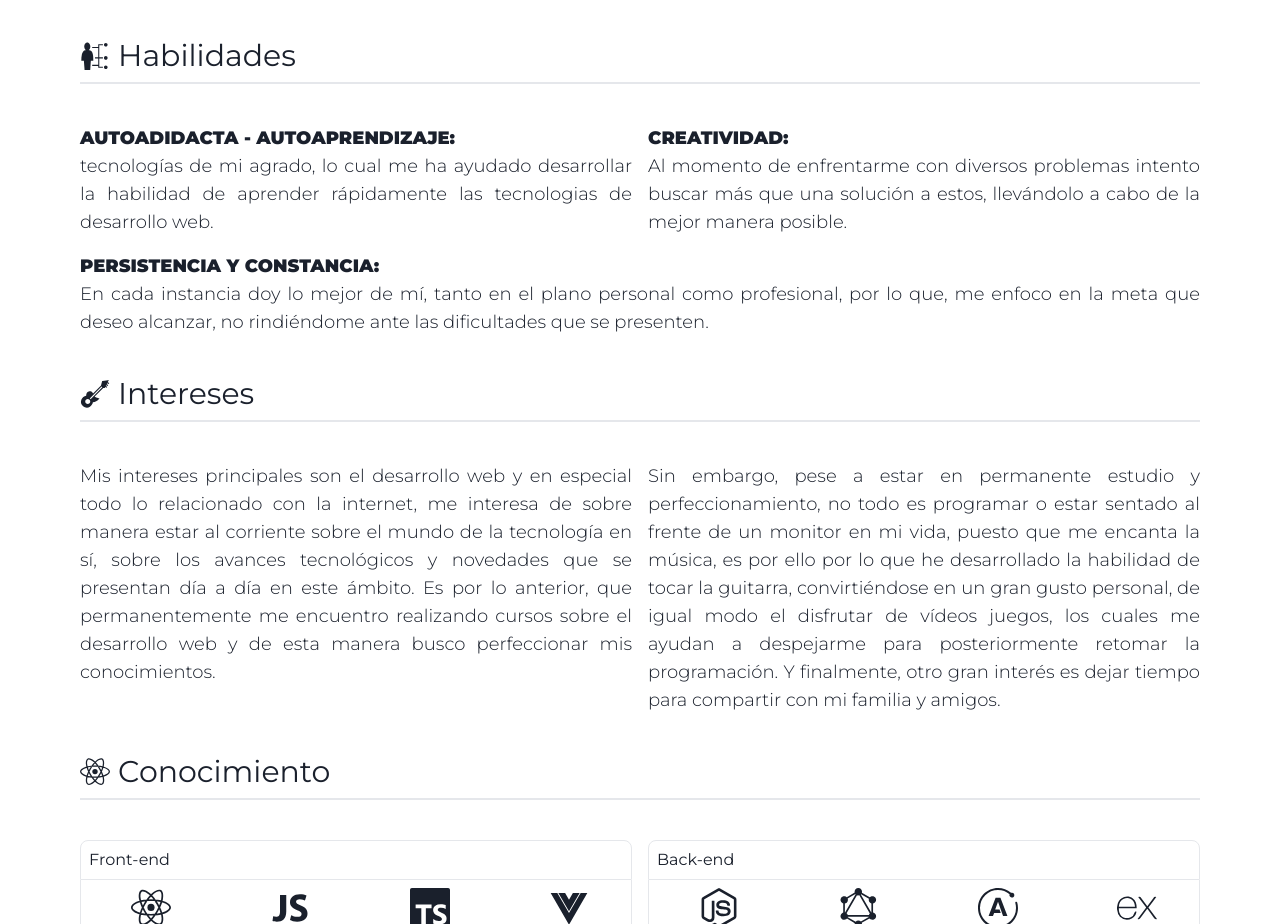
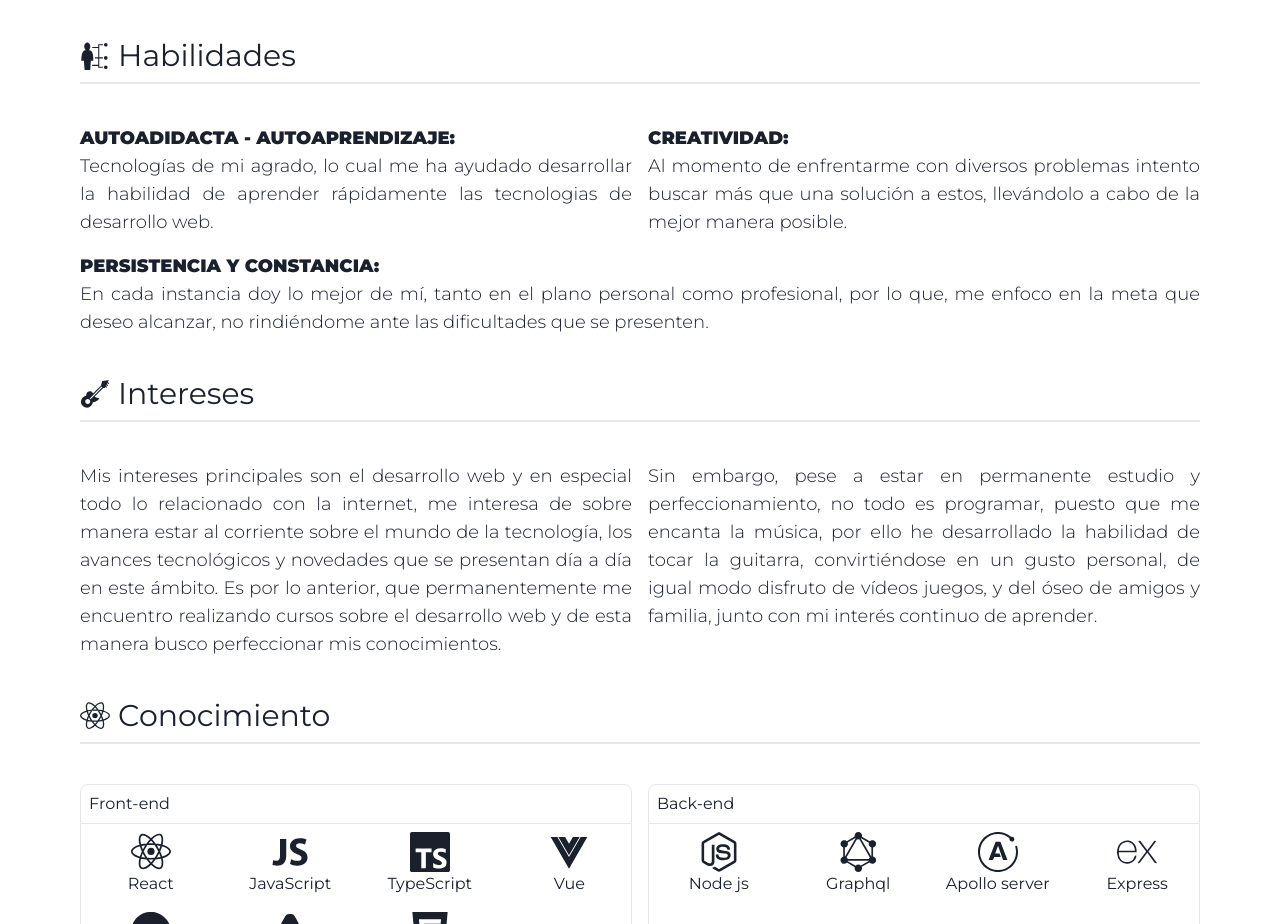
Before and after one commit to jonathanleivag/jonathanleivag, a Next.js app: page /sobre-mi in a window 1280 px wide. Shown: the part 1482-2406 px from the top of the page. Built offline with nearby package versions, Linux system fonts and the light colour scheme; no server answers.

Commit message:
Modificación de intereses

```diff
--- a/components/pages/aboutMe/AboutMeInterestsComponent.tsx
+++ b/components/pages/aboutMe/AboutMeInterestsComponent.tsx
@@ -10,21 +10,17 @@ export const AboutMeInterestsComponent: FC = () => {
         <p className='paragraph text-justify'>
           Mis intereses principales son el desarrollo web y en especial todo lo
           relacionado con la internet, me interesa de sobre manera estar al
-          corriente sobre el mundo de la tecnología en sí, sobre los avances
-          tecnológicos y novedades que se presentan día a día en este ámbito. Es
-          por lo anterior, que permanentemente me encuentro realizando cursos
-          sobre el desarrollo web y de esta manera busco perfeccionar mis
-          conocimientos.
+          corriente sobre el mundo de la tecnología, los avances tecnológicos y
+          novedades que se presentan día a día en este ámbito. Es por lo
+          anterior, que permanentemente me encuentro realizando cursos sobre el
+          desarrollo web y de esta manera busco perfeccionar mis conocimientos.
         </p>
         <p className='paragraph text-justify'>
           Sin embargo, pese a estar en permanente estudio y perfeccionamiento,
-          no todo es programar o estar sentado al frente de un monitor en mi
-          vida, puesto que me encanta la música, es por ello por lo que he
+          no todo es programar, puesto que me encanta la música, por ello he
           desarrollado la habilidad de tocar la guitarra, convirtiéndose en un
-          gran gusto personal, de igual modo el disfrutar de vídeos juegos, los
-          cuales me ayudan a despejarme para posteriormente retomar la
-          programación. Y finalmente, otro gran interés es dejar tiempo para
-          compartir con mi familia y amigos.
+          gusto personal, de igual modo disfruto de vídeos juegos, y del óseo de
+          amigos y familia, junto con mi interés continuo de aprender.
         </p>
       </section>
     </>
--- a/components/pages/aboutMe/AboutMeSkillsComponent.tsx
+++ b/components/pages/aboutMe/AboutMeSkillsComponent.tsx
@@ -11,7 +11,7 @@ export const AboutMeSkillsComponent: FC = () => {
           <span className='font-black block'>
             AUTOADIDACTA - AUTOAPRENDIZAJE:
           </span>
-          tecnologías de mi agrado, lo cual me ha ayudado desarrollar la
+          Tecnologías de mi agrado, lo cual me ha ayudado desarrollar la
           habilidad de aprender rápidamente las tecnologias de desarrollo web.
         </p>
 
```
